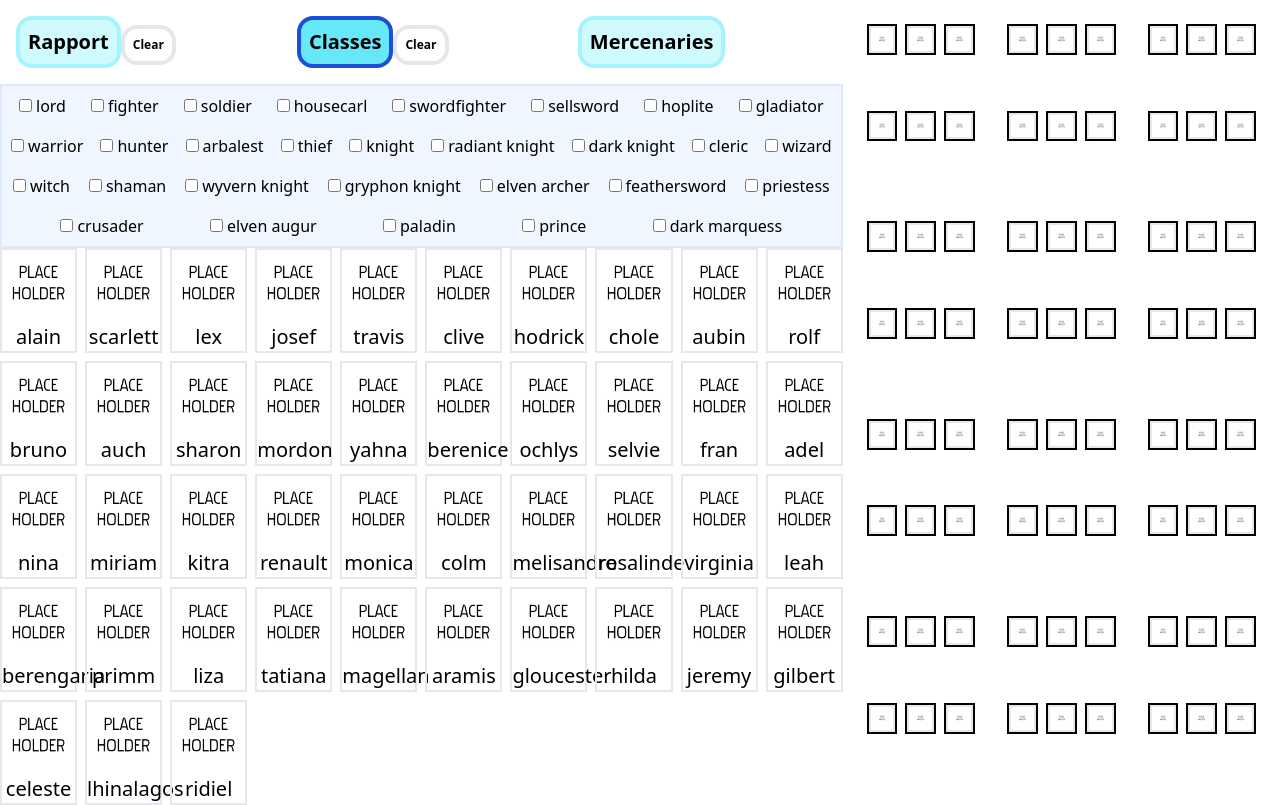
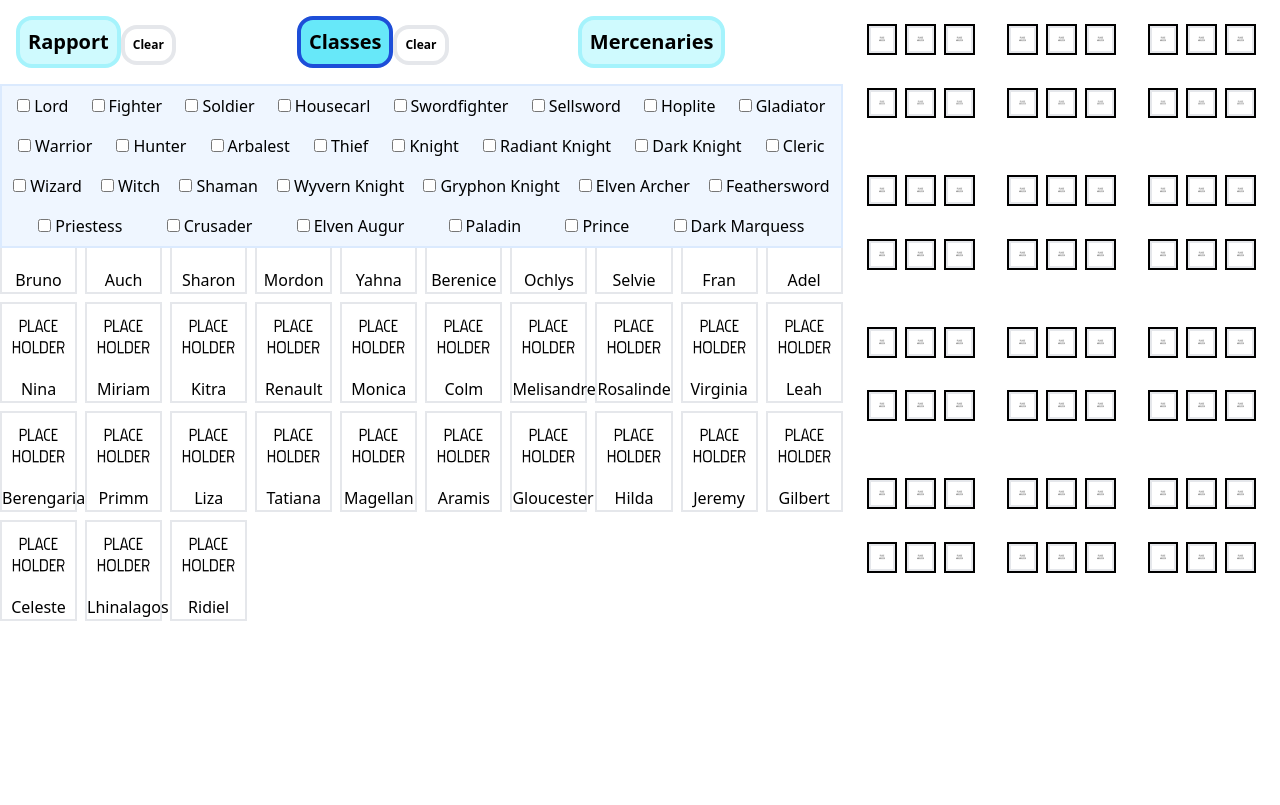
Before and after one commit to darsanech/UnicornSquad, a Vue app: page / in a window 1280 px wide. Both pictures are taken after a click on the button "Classes". Built offline with nearby package versions, Linux system fonts and the light colour scheme.

Commit message:
style fixes

```diff
--- a/src/components/filter/FilterList.vue
+++ b/src/components/filter/FilterList.vue
@@ -29,6 +29,7 @@
       </base-button>
     </div>
   </div>
+  <div class="relative inline-block">
     <div class="dropDown" v-if="showClassesFilter == 'class'">
       <div v-for="sClass in classesList.classes" :key="sClass.id">
         <div>
@@ -40,7 +41,7 @@
             :value="sClass.id"
             class="mr-1"
           />
-        <label :for="sClass.id">{{ sClass.name.base }}</label>
+          <label class="capitalize" :for="sClass.id">{{ sClass.name.base }}</label>
         </div>
       </div>
     </div>
@@ -55,7 +56,8 @@
             class="mr-1"
             :disabled="disableRapport(unit.id)"
           />
-        <label :for="unit.id">{{ unit.name }}</label>
+          <label class="capitalize" :for="unit.id">{{ unit.name }}</label>
+        </div>
       </div>
     </div>
   </div>
@@ -123,6 +125,6 @@ watch([rapportFilter, classesFilter], function () {
 <style scoped>
 .dropDown {
   @apply flex flex-wrap gap-4 p-2 justify-evenly justify-items-stretch
-  border-2 border-solid border-blue-100 bg-blue-50;
+  border-2 border-solid border-blue-100 bg-blue-50  block absolute z-10;
 }
 </style>
--- a/src/components/units/SingleUnit.vue
+++ b/src/components/units/SingleUnit.vue
@@ -3,7 +3,7 @@
     <div class="m-2">
       <img class="object-scale-down size-50" :src="urlImagen" />
     </div>
-    <div v-if="showName" class="text-xl text-center">
+    <div v-if="showName" class="text-base text-center capitalize">
       <p v-if="!merc">{{ unit.name }}</p>
       <p v-else>{{ unit.name.base }}</p>
     </div>
--- a/src/stores/moveUnits.ts
+++ b/src/stores/moveUnits.ts
@@ -9,8 +9,6 @@ export const useMoveUnits = defineStore('moveSquads', () => {
     id: number
     isMerc: boolean
   }) {
-    console.log('changeSelectedUnit')
-
     selectedUnitId.value = unit.id
     if (typeof unit.name === 'string') {
       selectedUnitName.value = unit.name
@@ -22,8 +20,6 @@ export const useMoveUnits = defineStore('moveSquads', () => {
     return selectedUnitId.value != -1
   })
   function selectUnit(unitId: number) {
-    console.log('selectUnit ' + unitId)
-
     selectedUnitId.value = unitId
   }
   const selectedUnitIdF = computed(() => {
```
Lines whose indentation alone changed are shown as unchanged.
